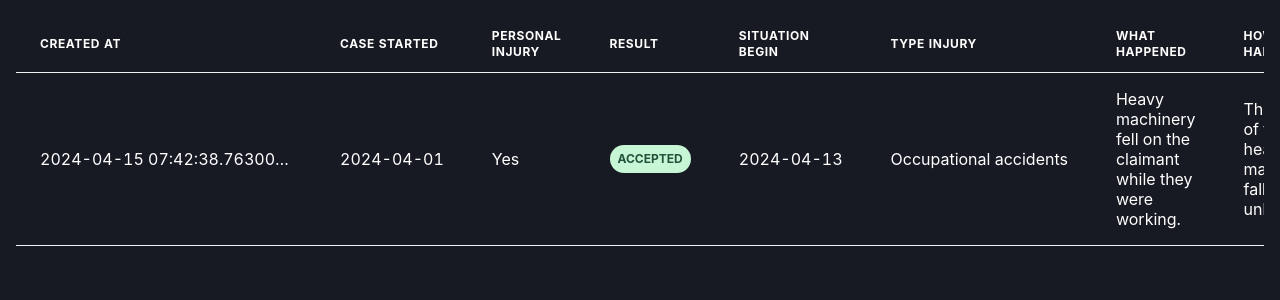
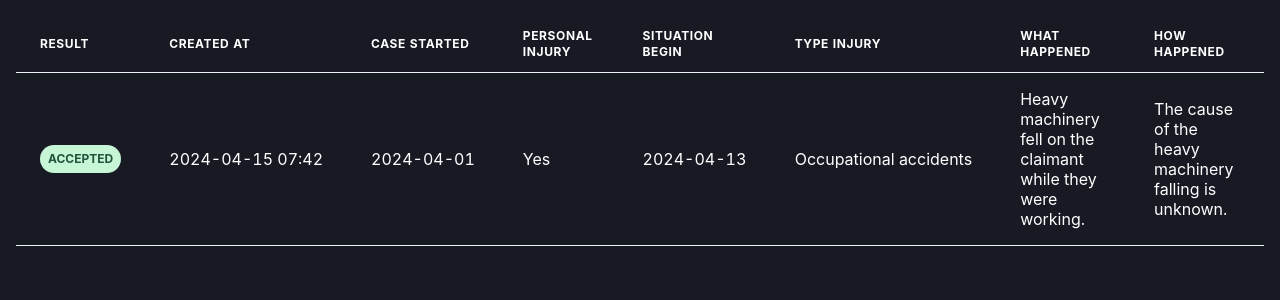
Before and after one commit to GPT-Engineer-App/row-based-ui-darkelegance-99, a React (Vite) app: page / in a window 1280 px wide. Shown: the top 300 px of the page. Built offline with nearby package versions, Linux system fonts and the light colour scheme.

Commit message:
Moved the "Result" column to the beginning of the table and formatted the "Created At" column to display only "yyyy-mm-dd-hh-mm".
Prompt: 1. The result coloumn must come first.
2. The created at needs to only return yyyy-mm-dd-hh-mm.

```diff
--- a/src/pages/Index.jsx
+++ b/src/pages/Index.jsx
@@ -25,6 +25,9 @@ const Index = () => {
           <Thead>
             <Tr>
               <Th color="white" maxW="300px">
+                Result
+              </Th>
+              <Th color="white" maxW="300px">
                 Created At
               </Th>
               <Th color="white" maxW="300px">
@@ -32,9 +35,6 @@ const Index = () => {
               </Th>
               <Th color="white" maxW="300px">
                 Personal Injury
-              </Th>
-              <Th color="white" maxW="300px">
-                Result
               </Th>
               <Th color="white" maxW="300px">
                 Situation Begin
@@ -54,16 +54,16 @@ const Index = () => {
             {data.map((item, index) => (
               <Tr key={item.id} bg={index % 2 === 0 ? "gray.900" : "gray.700"} color="white">
                 <Td maxW="300px" whiteSpace="nowrap" overflow="hidden" textOverflow="ellipsis">
-                  {item.created_at}
+                  <ResultTag result={item.result} />
+                </Td>
+                <Td maxW="300px" whiteSpace="nowrap" overflow="hidden" textOverflow="ellipsis">
+                  {item.created_at.slice(0, 16)}
                 </Td>
                 <Td maxW="300px" whiteSpace="nowrap" overflow="hidden" textOverflow="ellipsis">
                   {item.case_started}
                 </Td>
                 <Td maxW="300px" whiteSpace="nowrap" overflow="hidden" textOverflow="ellipsis">
                   {item.personal_injury ? "Yes" : "No"}
-                </Td>
-                <Td maxW="300px" whiteSpace="nowrap" overflow="hidden" textOverflow="ellipsis">
-                  <ResultTag result={item.result} />
                 </Td>
                 <Td maxW="300px" whiteSpace="nowrap" overflow="hidden" textOverflow="ellipsis">
                   {item.situation_begin}
```
